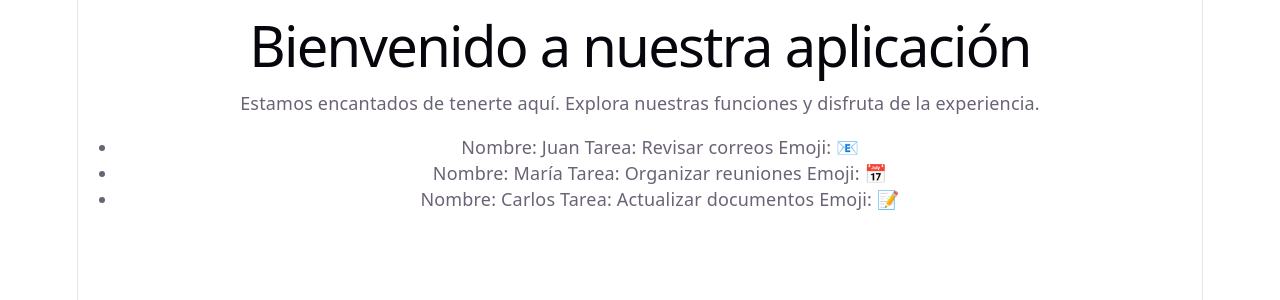
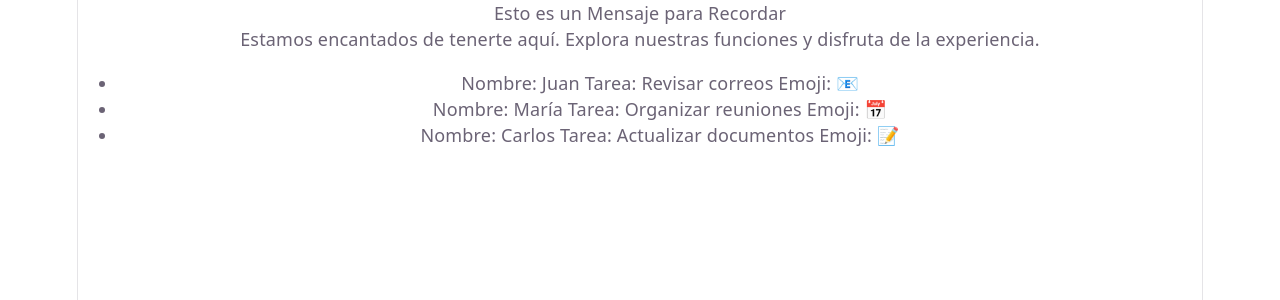
Before and after one commit to agusfernandez/TalentoTech-FirstProject, a React (Vite) app: page / in a window 1280 px wide. Shown: the top 300 px of the page. Built offline with nearby package versions, Linux system fonts and the light colour scheme.

Commit message:
Message test

```diff
--- a/src/components/Bienvenida.jsx
+++ b/src/components/Bienvenida.jsx
@@ -1,5 +1,5 @@
 import Asistente from './Asistente';
-
+import Message from './Message';
 
 const Bienvenida = () => {
   const asistentes = [
@@ -10,7 +10,7 @@ const Bienvenida = () => {
 
   return (
     <div>
-      <h1>Bienvenido a nuestra aplicación</h1>
+      <Message>Esto es un Mensaje para Recordar</Message>
       <p>Estamos encantados de tenerte aquí. Explora nuestras funciones y disfruta de la experiencia.</p>
       <Asistente personas={asistentes} />
     </div>
--- /dev/null
+++ b/src/components/Message.jsx
@@ -0,0 +1,9 @@
+const Message = ({children}) => {
+  return (
+    <div className="message">
+      {children}
+    </div>
+  );
+};
+
+export default Message;
```
